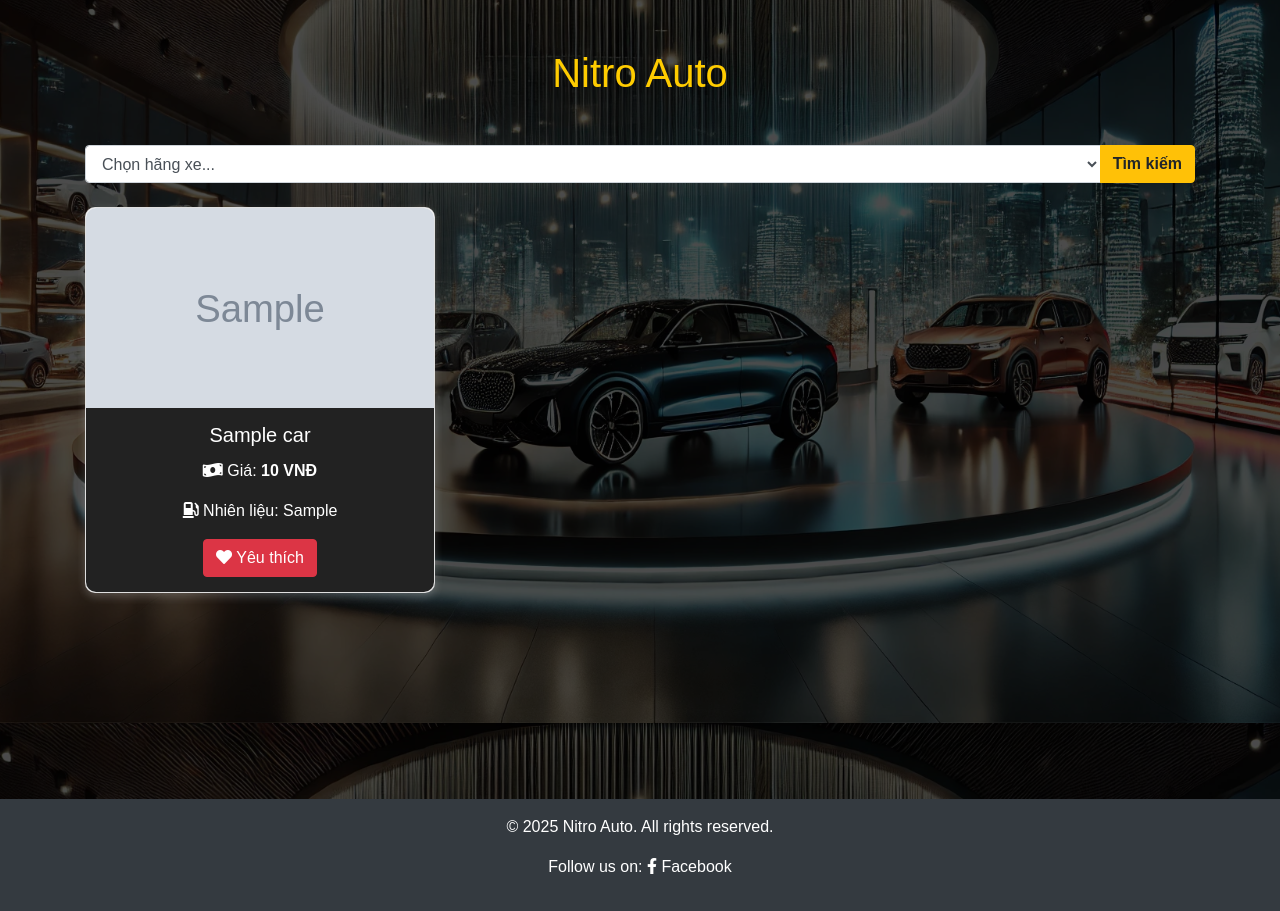
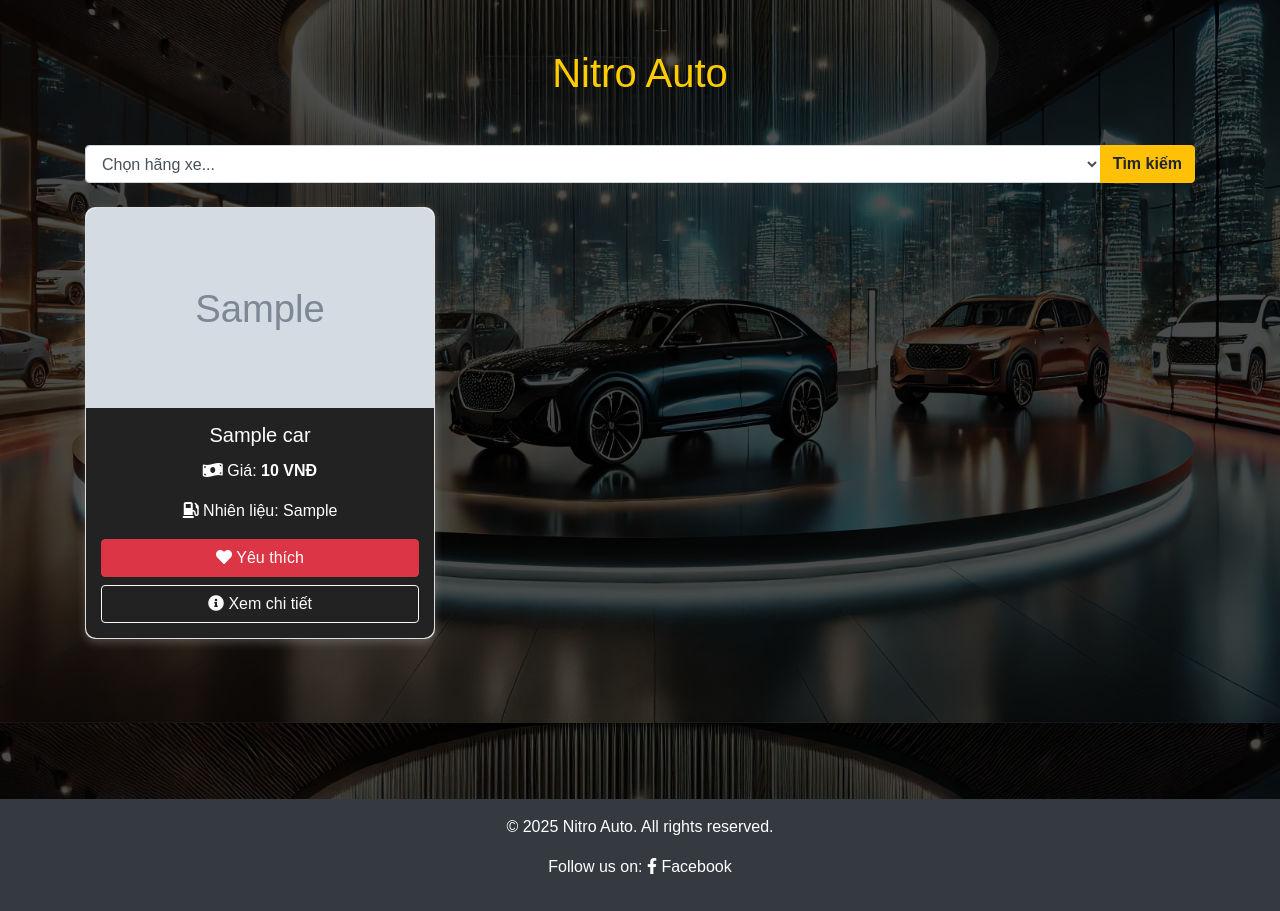
Before and after one commit to NguyenHau-IT/NitroAuto, a PHP site: template app/views/cars/car_find.php in a window 1280 px wide. Shown: the part 77-988 px from the top of the page. Run offline with PHP 8.4, Linux system fonts and the light colour scheme; the template is opened without the code that fills it: most values are stand-ins (such as "Sample title", 1, 10 or a date in 2020); grey boxes marked "Sample" are stand-in pictures; some libraries are stand-ins or nearby versions.

Commit message:
add detail button

```diff
--- a/app/views/cars/car_find.php
+++ b/app/views/cars/car_find.php
@@ -31,12 +31,12 @@
                                 <h5 class="card-title"><a href="/car_detail/<?= htmlspecialchars($car['id']) ?>" style="color: #fff;"><?= htmlspecialchars($car['name']) ?></a></h5>
                                 <p class="card-text"><i class="fas fa-money-bill-wave"></i> Giá: <strong><?= number_format($car['price'], 0, ',', '.') ?> VNĐ</strong></p>
                                 <p class="card-text"><i class="fas fa-gas-pump"></i> Nhiên liệu: <?= htmlspecialchars($car['fuel_type']) ?></p>
-
-                                <div class="favorite-btn">
+                                <div class="favorite-btn mt-3">
                                     <form action="/add_favorite" method="POST">
                                         <input type="hidden" name="car_id" value="<?= htmlspecialchars($car['id']) ?>">
-                                        <button type="submit" class="btn btn-danger"><i class="fas fa-heart"></i> Yêu thích</button>
+                                        <button type="submit" class="btn btn-danger btn-block"><i class="fas fa-heart"></i> Yêu thích</button>
                                     </form>
+                                    <a href="/car_detail/<?= htmlspecialchars($car['id']) ?>" class="btn btn-outline-light btn-block mt-2"><i class="fas fa-info-circle"></i> Xem chi tiết</a>
                                 </div>
                             </div>
                         </div>
@@ -53,6 +53,9 @@
     </div>
 </div>
 <?php require_once __DIR__ . '/../../../includes/footer.php'; ?>
+
+<script src="//code.tidio.co/p1jneu187wheegsekzemu9ezforibtsx.js" async></script>
+
 <link href="https://stackpath.bootstrapcdn.com/bootstrap/4.5.2/css/bootstrap.min.css" rel="stylesheet">
 <link href="https://cdnjs.cloudflare.com/ajax/libs/font-awesome/5.15.4/css/all.min.css" rel="stylesheet">
 <style>
```
Also changed, not shown: composer.json (deleted).
